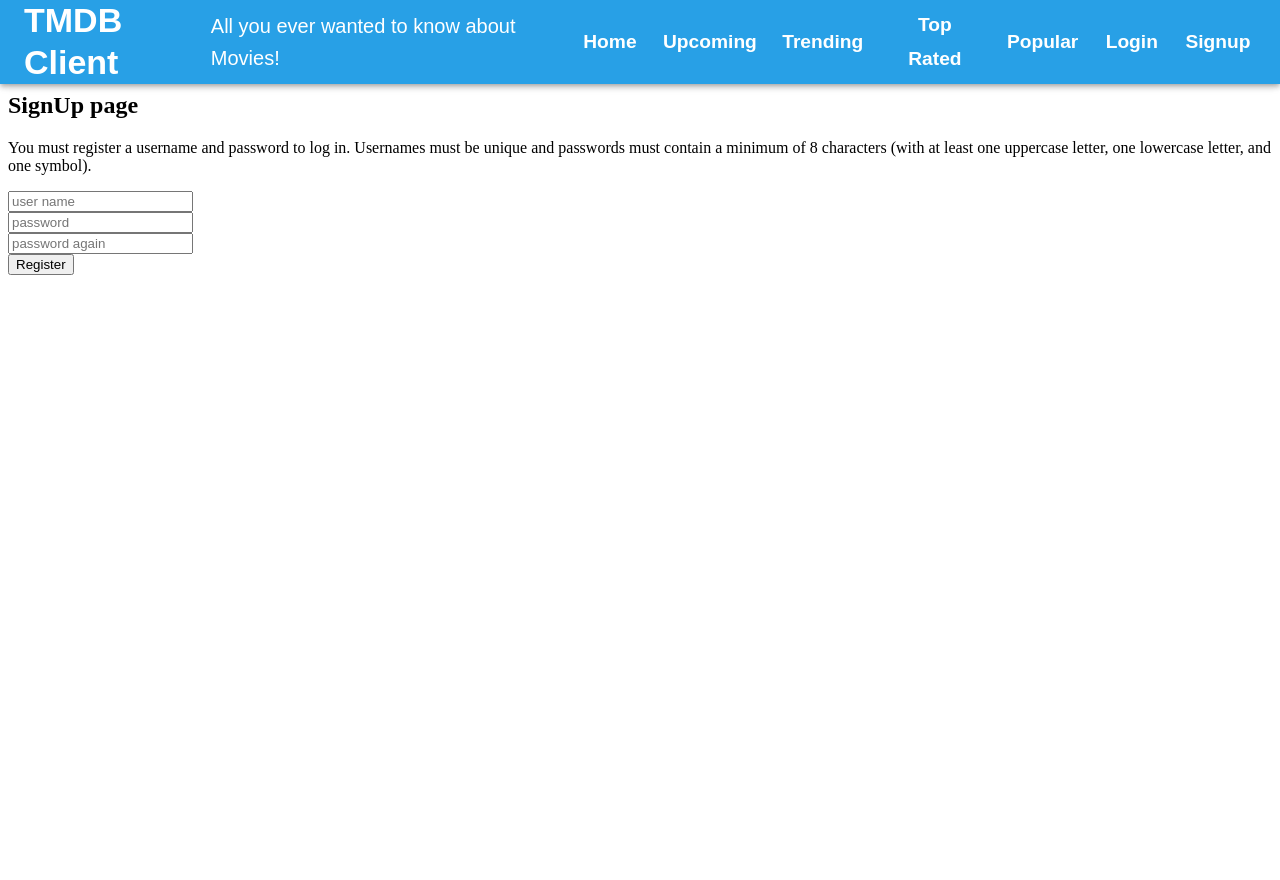
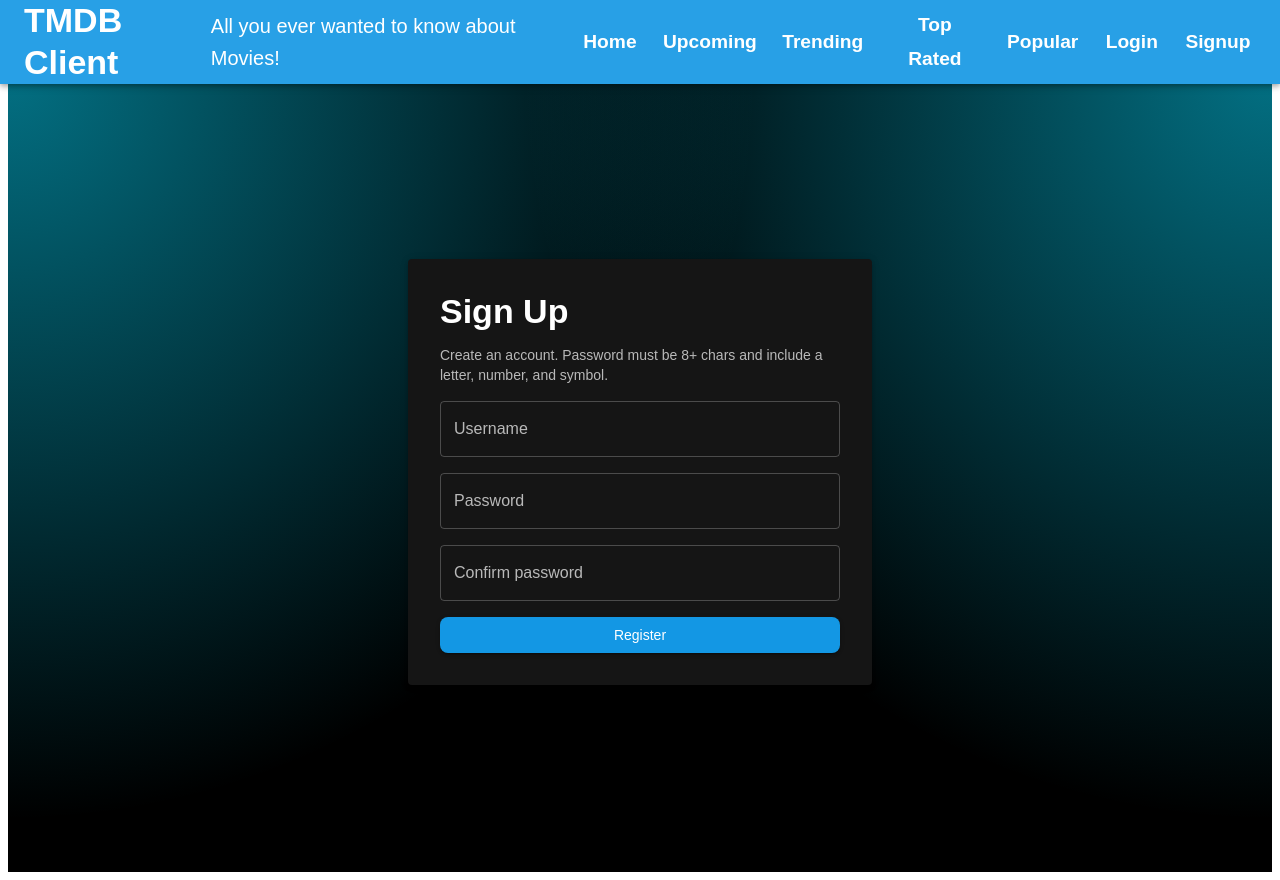
Before and after one commit to Raels24/web-api-ca, a React (Vite) app in the folder react-movies/: page /signup in a window 1280 px wide. Before the commit the page ends 800 px from the top, so only its background shows below. Built offline with nearby package versions, Linux system fonts and the light colour scheme.

Commit message:
Change ui for SignUp page

```diff
--- a/react-movies/src/pages/signupPage.jsx
+++ b/react-movies/src/pages/signupPage.jsx
@@ -1,6 +1,7 @@
 import { useContext, useState } from "react";
 import { Navigate } from "react-router";
 import { AuthContext } from '../contexts/authContext';
+import { Box, Paper, TextField, Typography, Button } from "@mui/material";
 
 const SignUpPage = () => {
   const context = useContext(AuthContext)
@@ -8,38 +9,85 @@ const SignUpPage = () => {
   const [password, setPassword] = useState("");
   const [passwordAgain, setPasswordAgain] = useState("");
   const [registered, setRegistered] = useState(false);
+  const [errorMsg, setErrorMsg] = useState("");
+
 
   const register = async () => {
+    setErrorMsg("");
     let passwordRegEx = /^(?=.*[A-Za-z])(?=.*\d)(?=.*[@$!%*#?&])[A-Za-z\d@$!%*#?&]{8,}$/;
     const validPassword = passwordRegEx.test(password);
 
-    if (validPassword && password === passwordAgain) {
+    if (!validPassword) {
+      setErrorMsg("Password must be at least 8 characters and include a letter, number, and symbol.");
+      return;
+    }
+    if (password !== passwordAgain) {
+      setErrorMsg("Passwords do not match.");
+      return;
+    }
+    try {
       let result = await context.register(userName, password);
-      setRegistered(result);
-    }
+      if (result) setRegistered(true);
+      else setErrorMsg("Signup failed (username may already exist).");
+   }  catch (e) {
+      setErrorMsg(e.message || "Signup failed.");
   }
+};
 
   if (registered === true) {
     return <Navigate to="/login" />;
   }
 
   return (
-    <>
-      <h2>SignUp page</h2>
-      <p>You must register a username and password to log in. Usernames must be unique and passwords must contain a minimum of 8 characters (with at least one uppercase letter, one lowercase letter, and one symbol). </p>
-      <input value={userName} placeholder="user name" onChange={e => {
-        setUserName(e.target.value);
-      }}></input><br />
-      <input value={password} type="password" placeholder="password" onChange={e => {
-        setPassword(e.target.value);
-      }}></input><br />
-      <input value={passwordAgain} type="password" placeholder="password again" onChange={e => {
-        setPasswordAgain(e.target.value);
-      }}></input><br />
-      {/* Login web form  */}
-      <button onClick={register}>Register</button>
-    </>
+    <Box sx={{ display: 'flex', alignItems: 'center', justifyContent: 'center', backgroundColor: "#000000", backgroundImage: `
+      radial-gradient(circle at top left, rgba(5, 211, 247, 0.53), transparent 50%),
+      radial-gradient(circle at top right, rgba(5, 211, 247, 0.53), transparent 50%)
+    `, height: '100vh' }}>
+      <Paper sx={{ p: 4, maxWidth: 400, width: '100%' }} elevation={3}>
+        <Typography variant="h4" gutterBottom>Sign Up</Typography>
+        <Typography variant="body2" sx={{ mb: 2, color: "text.secondary" }}>
+          Create an account. Password must be 8+ chars and include a letter, number, and symbol.
+          </Typography>
+
+      <Box sx={{ display: "grid", gap: 2 }}>
+        <TextField
+          label="Username"
+          value={userName}
+          onChange={(e) => setUserName(e.target.value)}
+          fullWidth
+        />
+
+        <TextField
+          label="Password"
+          type="password"
+          value={password}
+          onChange={(e) => setPassword(e.target.value)}
+          fullWidth
+        />
+
+        <TextField
+          label="Confirm password"
+          type="password"
+          value={passwordAgain}
+          onChange={(e) => setPasswordAgain(e.target.value)}
+          fullWidth
+        />
+
+        {errorMsg && (
+          <Typography variant="body2" color="error">
+            {errorMsg}
+          </Typography>
+        )}
+
+        <Button variant="contained" onClick={register}>
+          Register
+        </Button>
+      </Box>
+      </Paper>
+
+    </Box>
   );
 };
 
+
 export default SignUpPage;
```
